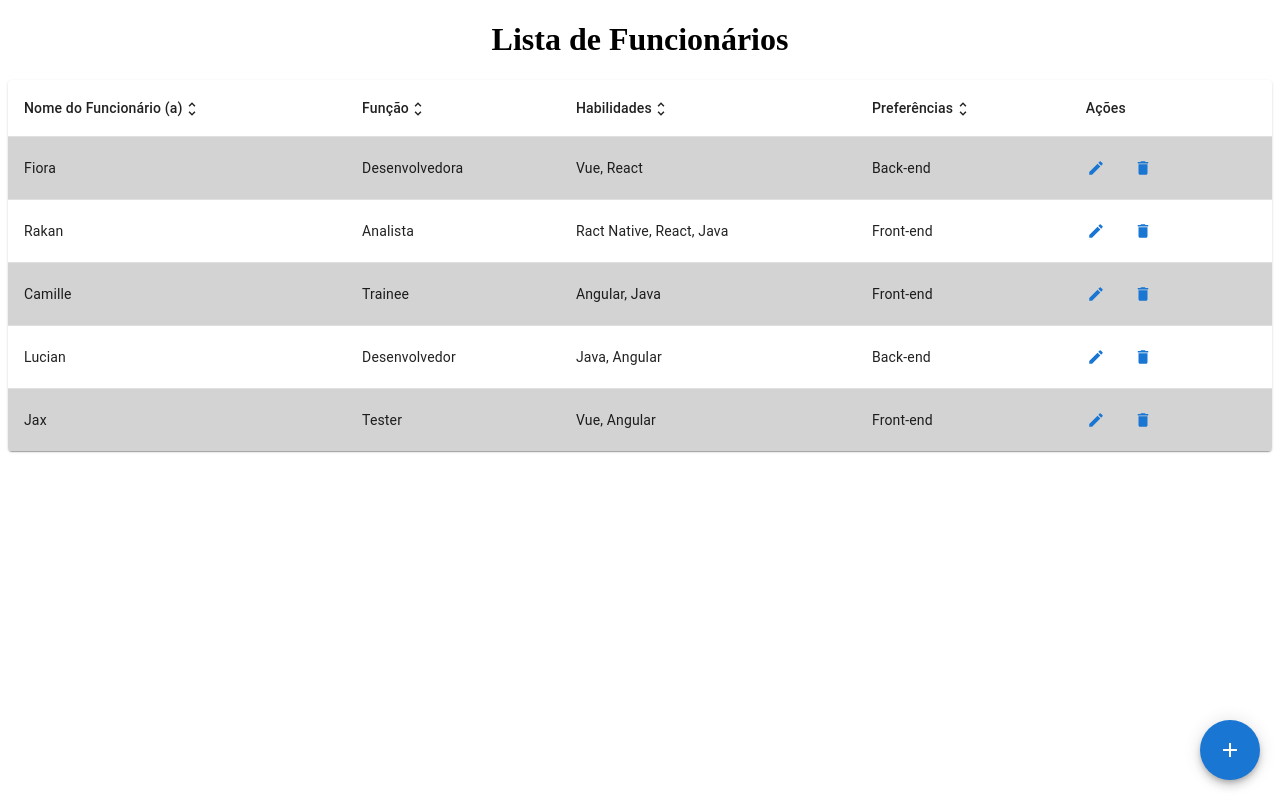
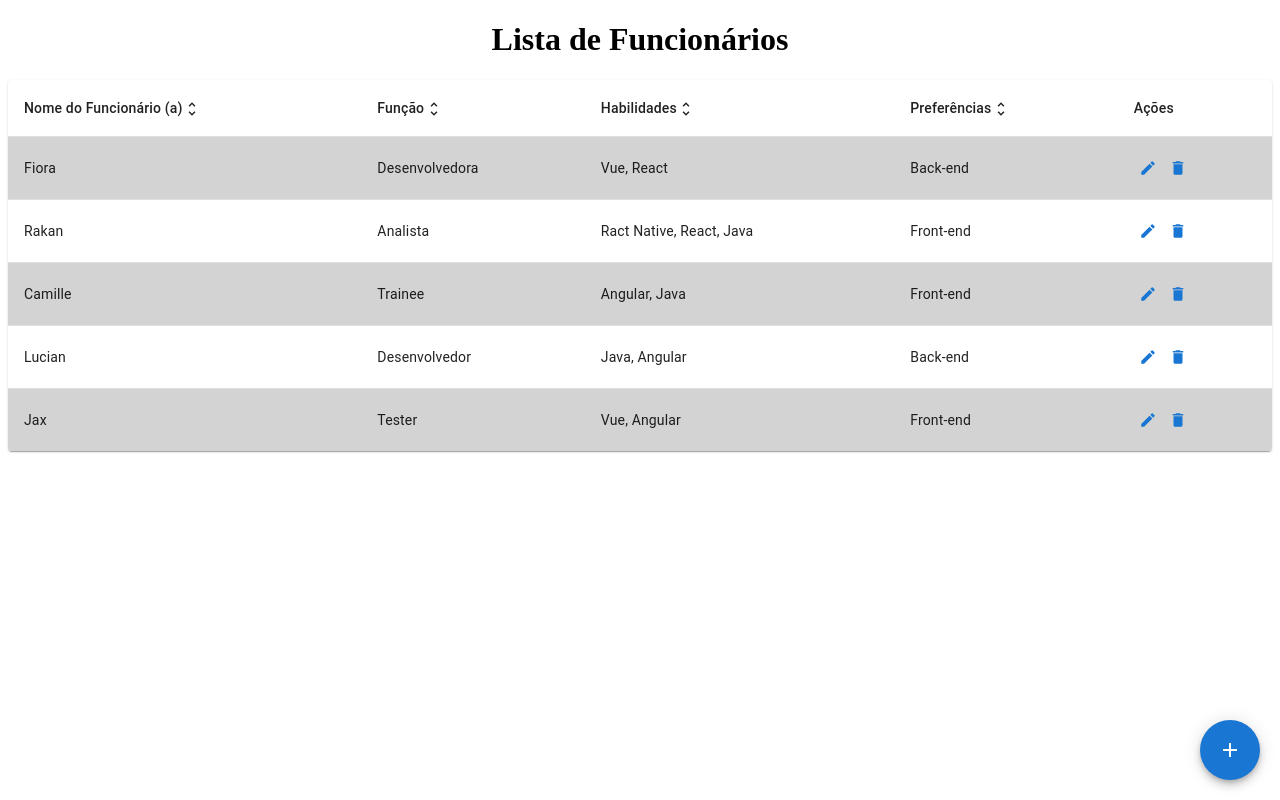
Before and after one commit to joakin16/gerenciamento-web-full, a React (Create React App) app: page / in a window 1280 px wide. Built offline with nearby package versions, Linux system fonts and the light colour scheme.

Commit message:
correção de bugs

```diff
--- a/src/App.js
+++ b/src/App.js
@@ -119,7 +119,7 @@ function App() {
 
   const [botaoEditarAdicionar, setBotaoEditarAdicionar] = useState(false);
 
-  const [botaoOrdenar, setBotaoOrdenar] = useState(false);
+  const [botaoOrdenar, setBotaoOrdenar] = useState(true);
 
   const { vertical, horizontal, open } = state;
 
@@ -265,6 +265,56 @@ function App() {
           });
         }
         setFuncionarios(funcoesOrdenadas);
+        console.log(id);
+        break;
+      case 3:
+        if (botaoOrdenar) {
+          habilidadesOrdenadas.sort((a, b) => {
+            if (a.habilidades < b.habilidades) {
+              return -1;
+            }
+            if (a.habilidades > b.habilidades) {
+              return 1;
+            }
+            return 0;
+          });
+        } else {
+          habilidadesOrdenadas.sort((a, b) => {
+            if (a.habilidades < b.habilidades) {
+              return 1;
+            }
+            if (a.habilidades > b.habilidades) {
+              return -1;
+            }
+            return 0;
+          });
+        }
+        setFuncionarios(habilidadesOrdenadas);
+        console.log(id);
+        break;
+      case 4:
+        if (botaoOrdenar) {
+          preferenciasOrdenadas.sort((a, b) => {
+            if (a.preferencias < b.preferencias) {
+              return -1;
+            }
+            if (a.preferencias > b.preferencias) {
+              return 1;
+            }
+            return 0;
+          });
+        } else {
+          preferenciasOrdenadas.sort((a, b) => {
+            if (a.preferencias < b.preferencias) {
+              return 1;
+            }
+            if (a.preferencias > b.preferencias) {
+              return -1;
+            }
+            return 0;
+          });
+        }
+        setFuncionarios(preferenciasOrdenadas);
         console.log(id);
         break;
     }
@@ -484,6 +534,7 @@ function App() {
                     minWidth: 20,
                     minHeight: 15,
                   }}
+                  onClick={() => ordenarCrescente(3)}
                 ></Button>
               </TableCell>
 
@@ -499,6 +550,7 @@ function App() {
                     minWidth: 20,
                     minHeight: 15,
                   }}
+                  onClick={() => ordenarCrescente(4)}
                 ></Button>
               </TableCell>
               <TableCell align="left">Ações</TableCell>
@@ -526,13 +578,14 @@ function App() {
 
                   <Button
                     variant="text"
-                    startIcon={<EditIcon />}
+                    startIcon={<EditIcon style={{ marginLeft: 9 }} />}
                     size="small"
                     style={{
-                      width: 30, // definindo uma largura menor
-                      height: 30, // definindo uma altura menor
+                      width: 30,
+                      height: 30,
                       minWidth: 20,
                       minHeight: 15,
+                      marginRight: 0,
                     }}
                     onClick={() =>
                       editar(
@@ -549,9 +602,14 @@ function App() {
 
                   <Button
                     variant="text"
+                    startIcon={<DeleteIcon style={{ marginLeft: 9 }} />}
                     size="small"
-                    startIcon={<DeleteIcon />}
-                    disableFocusRipple={true}
+                    style={{
+                      width: 30,
+                      height: 30,
+                      minWidth: 20,
+                      minHeight: 15,
+                    }}
                     onClick={() => deletar(index, funcionario.nome)}
                   ></Button>
                 </TableCell>
```
